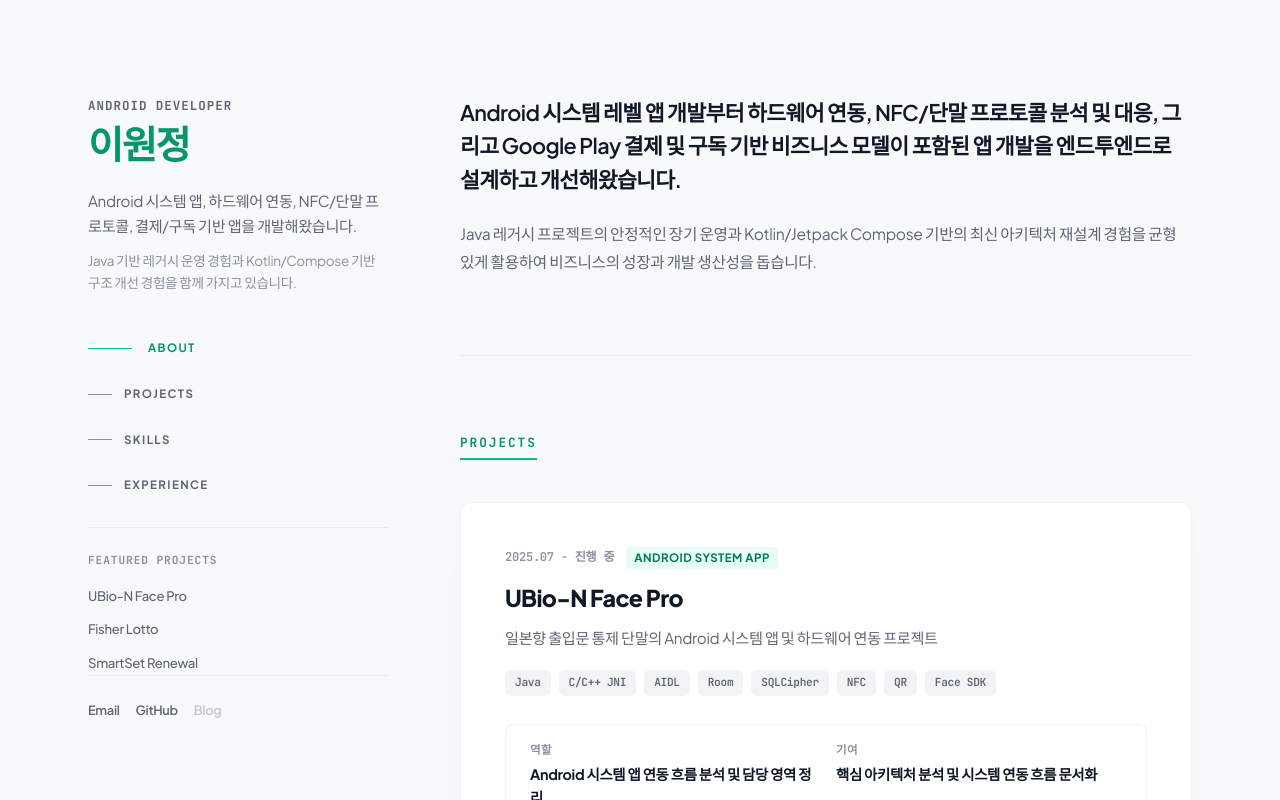
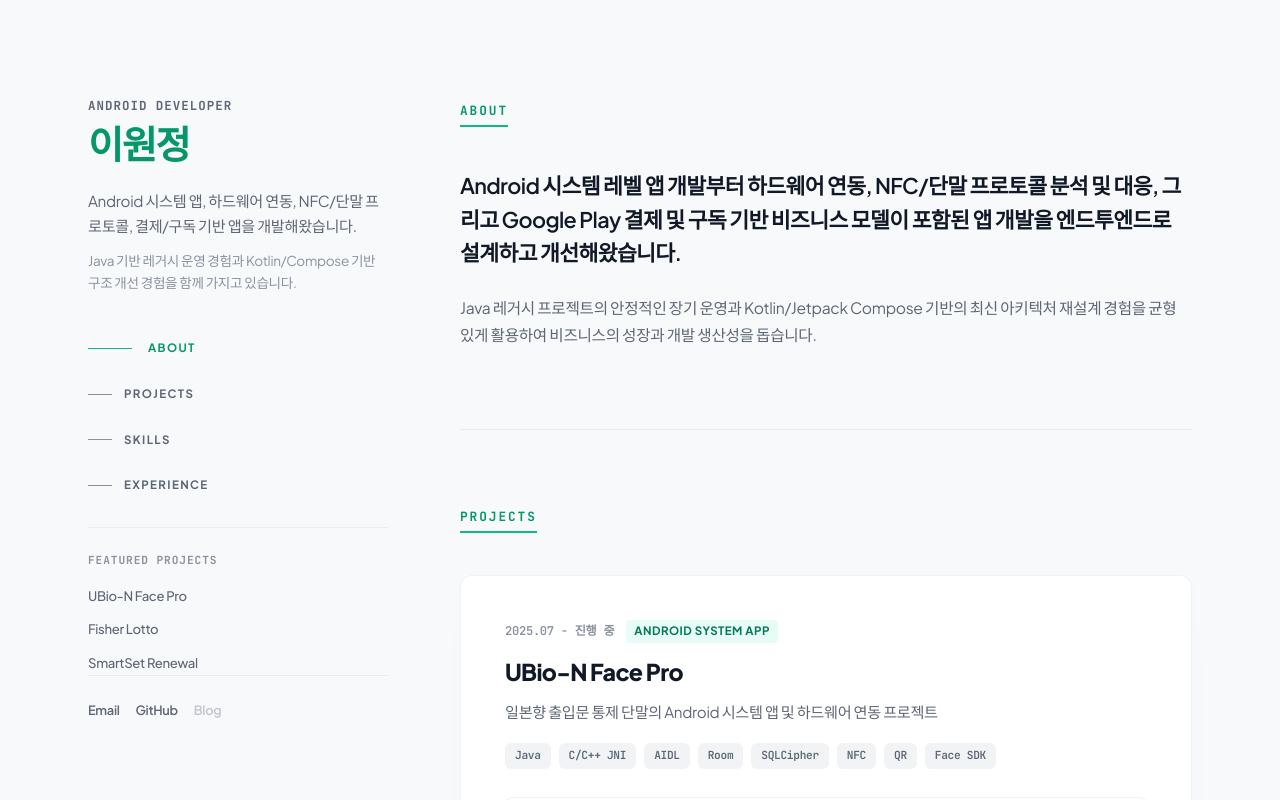
Before and after one commit to E1jeong/portfolio, a Next.js app: page / in a window 1280 px wide. Shown: the top 800 px of the page. Built offline with nearby package versions, Linux system fonts and the light colour scheme.

Commit message:
fix: make ABOUT section title visible

```diff
--- a/app/page.tsx
+++ b/app/page.tsx
@@ -154,7 +154,7 @@
       {/* Right scrollable content */}
       <main className="content-scroll">
         <section id="about" className="content-section" aria-labelledby="about-heading">
-          <h2 id="about-heading" className="sr-only">소개</h2>
+          <h2 id="about-heading" className="section-title">ABOUT</h2>
           <p className="lead-description">
             Android 시스템 레벨 앱 개발부터 하드웨어 연동, NFC/단말 프로토콜 분석 및 대응, 그리고 Google Play 결제 및 구독 기반 비즈니스 모델이 포함된 앱 개발을 엔드투엔드로 설계하고 개선해왔습니다.
           </p>
```
